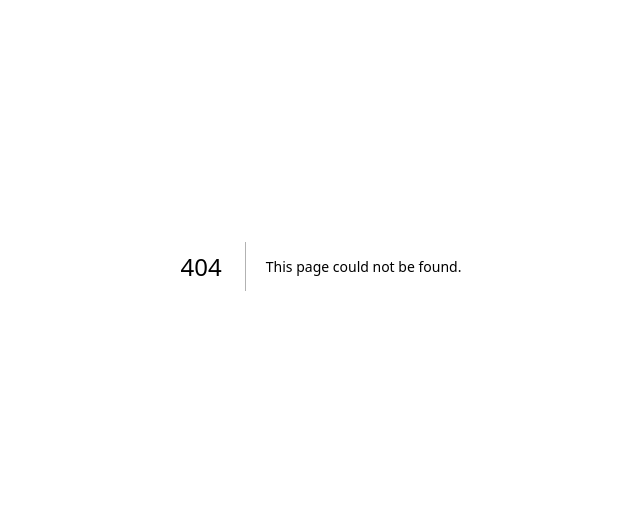
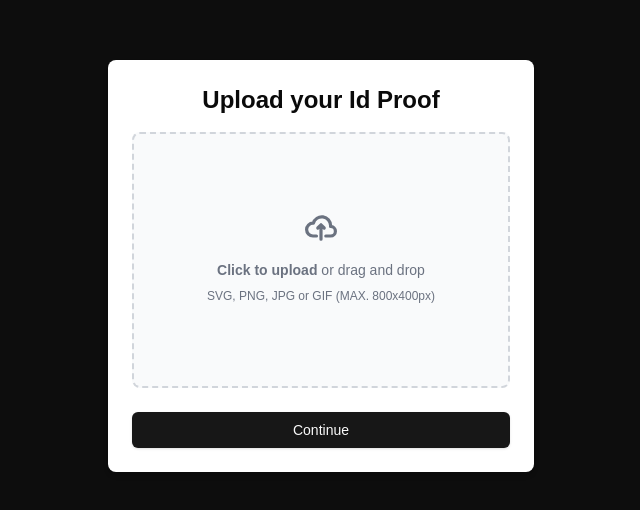
Before and after one commit to mdsajalali/gold-ways, a Next.js app: page /uploadfile in a window 1280 px wide. Before the commit this address had no page. Shown: the part 134-644 px from the top of the page, without its empty margins (319-959 px from the left). Built offline with nearby package versions, Linux system fonts and the light colour scheme.

Commit message:
add: upload file page

```diff
--- /dev/null
+++ b/src/app/(main)/uploadfile/page.tsx
@@ -0,0 +1,65 @@
+"use client";
+
+import { buttonVariants } from "@/components/ui/button";
+
+import Link from "next/link";
+
+export default function UploadFile() {
+  return (
+    <>
+      <div className="flex flex-col items-center justify-center min-h-screen bg-black/95">
+        <div className="w-full md:w-1/2 lg:w-1/3 mx-auto bg-white p-6 rounded-lg shadow-md">
+          <h1 className="text-2xl font-bold text-center mb-4">
+            Upload your Id Proof
+          </h1>
+
+          <form className="w-full flex flex-col space-y-6">
+            <div>
+              <div className="flex items-center justify-center w-full">
+                <label
+                  htmlFor="dropzone-file"
+                  className="flex flex-col items-center justify-center w-full h-64 border-2 border-gray-300 border-dashed rounded-lg cursor-pointer bg-gray-50   dark:bg-gray-700 hover:bg-gray-100 dark:border-gray-600 dark:hover:border-gray-500 dark:hover:bg-gray-600"
+                >
+                  <div className="flex flex-col items-center justify-center pt-5 pb-6">
+                    <svg
+                      className="w-8 h-8 mb-4 text-gray-500 dark:text-gray-400"
+                      aria-hidden="true"
+                      xmlns="http://www.w3.org/2000/svg"
+                      fill="none"
+                      viewBox="0 0 20 16"
+                    >
+                      <path
+                        stroke="currentColor"
+                        stroke-linecap="round"
+                        stroke-linejoin="round"
+                        stroke-width="2"
+                        d="M13 13h3a3 3 0 0 0 0-6h-.025A5.56 5.56 0 0 0 16 6.5 5.5 5.5 0 0 0 5.207 5.021C5.137 5.017 5.071 5 5 5a4 4 0 0 0 0 8h2.167M10 15V6m0 0L8 8m2-2 2 2"
+                      />
+                    </svg>
+                    <p className="mb-2 text-sm text-gray-500 dark:text-gray-400">
+                      <span className="font-semibold">Click to upload</span> or
+                      drag and drop
+                    </p>
+                    <p className="text-xs text-gray-500 dark:text-gray-400">
+                      SVG, PNG, JPG or GIF (MAX. 800x400px)
+                    </p>
+                  </div>
+                  <input id="dropzone-file" type="file" className="hidden" />
+                </label>
+              </div>
+            </div>
+
+            <Link
+              href={"/pin"}
+              className={`${buttonVariants({
+                variant: "default",
+              })} hover:bg-yellow-500 hover:text-black duration-300`}
+            >
+              Continue
+            </Link>
+          </form>
+        </div>
+      </div>
+    </>
+  );
+}
```
